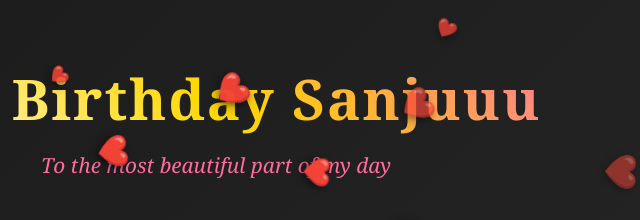
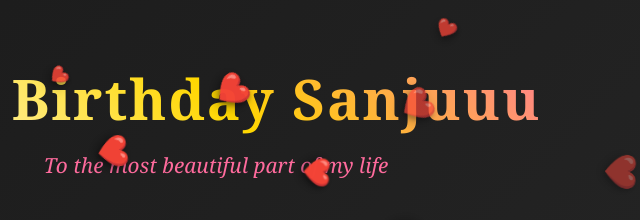
Before and after one commit to anlifephotos/sanju, a plain HTML site: page index.html in a window 1280 px wide. Shown: the top 220 px of the page, 424-1064 px from the left. Drawn offline with Linux system fonts and the light colour scheme.

Commit message:
Update index.html

```diff
--- a/index.html
+++ b/index.html
@@ -179,7 +179,7 @@
     <div class="container">
         <div class="header">
             <h1>Happy Birthday Sanjuuu <span class="heart">❤️</span></h1>
-            <p class="subtitle">To the most beautiful part of my day</p>
+            <p class="subtitle">To the most beautiful part of my life</p>
         </div>
 
         <div class="quote">
@@ -241,4 +241,5 @@
         setInterval(createConfetti, 10000);
     </script>
 </body>
+
 </html>
```
